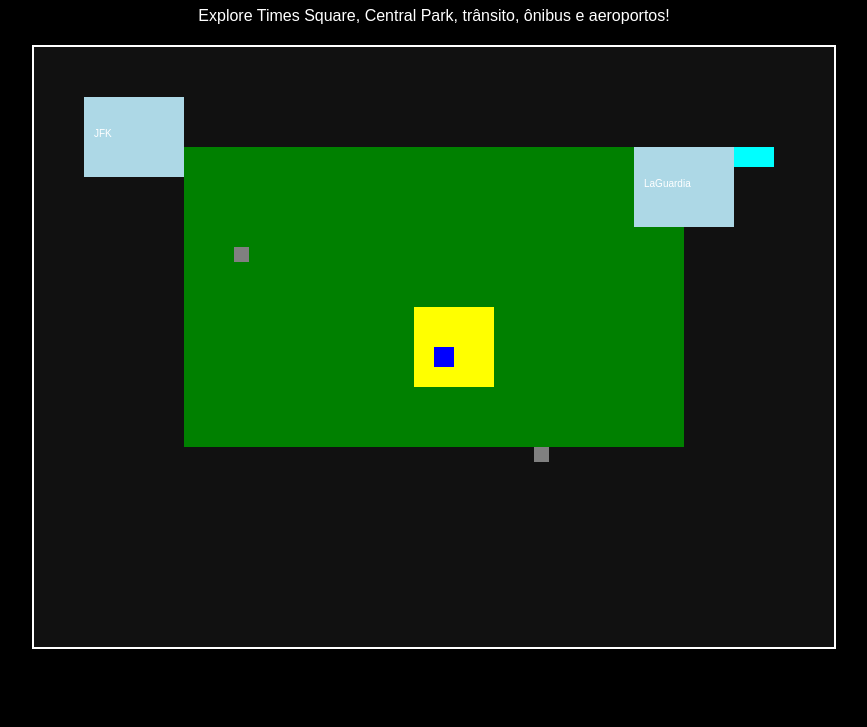
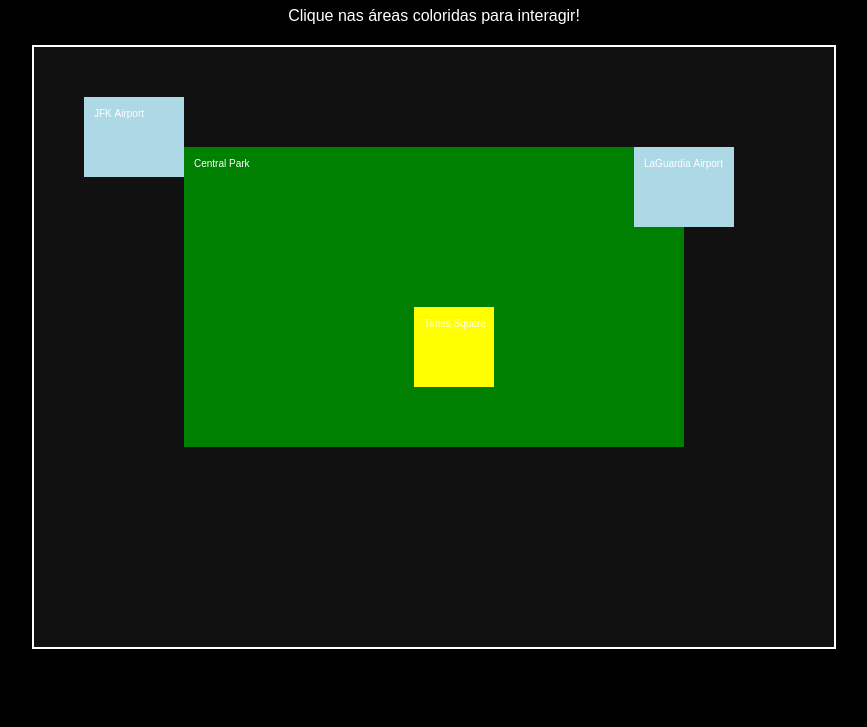
Before and after one commit to ilkinha35-art/new-york-nights-2d, a plain HTML site: page index.html in a window 1280 px wide. Shown: the part 73-800 px from the top of the page, without its empty margins (206-1073 px from the left). Drawn offline with Linux system fonts and the light colour scheme.

Commit message:
index.html

```diff
--- a/index.html
+++ b/index.html
@@ -20,83 +20,47 @@
 </head>
 <body>
   <h1>New York Nights 2D</h1>
-  <p>Explore Times Square, Central Park, trânsito, ônibus e aeroportos!</p>
+  <p>Clique nas áreas coloridas para interagir!</p>
 
-  <!-- Canvas para o jogo -->
   <canvas id="gameCanvas" width="800" height="600"></canvas>
+  <div id="info"></div>
 
   <script>
     const canvas = document.getElementById("gameCanvas");
     const ctx = canvas.getContext("2d");
+    const info = document.getElementById("info");
 
-    // Player
-    let player = { x: 400, y: 300, size: 20, color: "blue" };
-
-    // NPCs
-    let npcs = [
-      { x: 200, y: 200, size: 15, color: "gray" },
-      { x: 500, y: 400, size: 15, color: "gray" }
+    // Áreas interativas
+    const areas = [
+      {name: "Central Park", x:150, y:100, w:500, h:300, color:"green"},
+      {name: "Times Square", x:380, y:260, w:80, h:80, color:"yellow"},
+      {name: "JFK Airport", x:50, y:50, w:100, h:80, color:"lightblue"},
+      {name: "LaGuardia Airport", x:600, y:100, w:100, h:80, color:"lightblue"}
     ];
-
-    // Ônibus
-    let buses = [
-      { x: 100, y: 100, size: 40, color: "cyan", dx: 2, dy: 0 }
-    ];
-
-    // Aeroportos
-    let airports = [
-      { x: 50, y: 50, w: 100, h: 80, color: "lightblue", name: "JFK" },
-      { x: 600, y: 100, w: 100, h: 80, color: "lightblue", name: "LaGuardia" }
-    ];
-
-    // Movimento do player
-    document.addEventListener("keydown", (e) => {
-      if (e.key === "ArrowLeft") player.x -= 5;
-      if (e.key === "ArrowRight") player.x += 5;
-      if (e.key === "ArrowUp") player.y -= 5;
-      if (e.key === "ArrowDown") player.y += 5;
-    });
 
     function draw() {
       ctx.clearRect(0,0,canvas.width,canvas.height);
+      areas.forEach(area => {
+        ctx.fillStyle = area.color;
+        ctx.fillRect(area.x, area.y, area.w, area.h);
+        ctx.fillStyle = "white";
+        ctx.fillText(area.name, area.x+10, area.y+20);
+      });
+    }
 
-      // Central Park
-      ctx.fillStyle = "green";
-      ctx.fillRect(150,100,500,300);
+    // Detectar clique
+    canvas.addEventListener("click", (e) => {
+      const rect = canvas.getBoundingClientRect();
+      const mouseX = e.clientX - rect.left;
+      const mouseY = e.clientY - rect.top;
 
-      // Times Square
-      ctx.fillStyle = "yellow";
-      ctx.fillRect(380,260,80,80);
-
-      // Player
-      ctx.fillStyle = player.color;
-      ctx.fillRect(player.x, player.y, player.size, player.size);
-
-      // NPCs
-      npcs.forEach(npc => {
-        ctx.fillStyle = npc.color;
-        ctx.fillRect(npc.x, npc.y, npc.size, npc.size);
+      areas.forEach(area => {
+        if (mouseX >= area.x && mouseX <= area.x+area.w &&
+            mouseY >= area.y && mouseY <= area.y+area.h) {
+          info.innerHTML = `<p>Você clicou em <b>${area.name}</b>!</p>`;
+        }
       });
-
-      // Ônibus
-      buses.forEach(bus => {
-        ctx.fillStyle = bus.color;
-        ctx.fillRect(bus.x, bus.y, bus.size, 20);
-        bus.x += bus.dx;
-        bus.y += bus.dy;
-        if (bus.x > canvas.width) bus.x = -bus.size;
-      });
-
-      // Aeroportos
-      airports.forEach(ap => {
-        ctx.fillStyle = ap.color;
-        ctx.fillRect(ap.x, ap.y, ap.w, ap.h);
-        ctx.fillStyle = "white";
-        ctx.fillText(ap.name, ap.x+10, ap.y+40);
-      });
-
-      requestAnimationFrame(draw);
-    }
+    });
 
     draw();
   </script>
```
